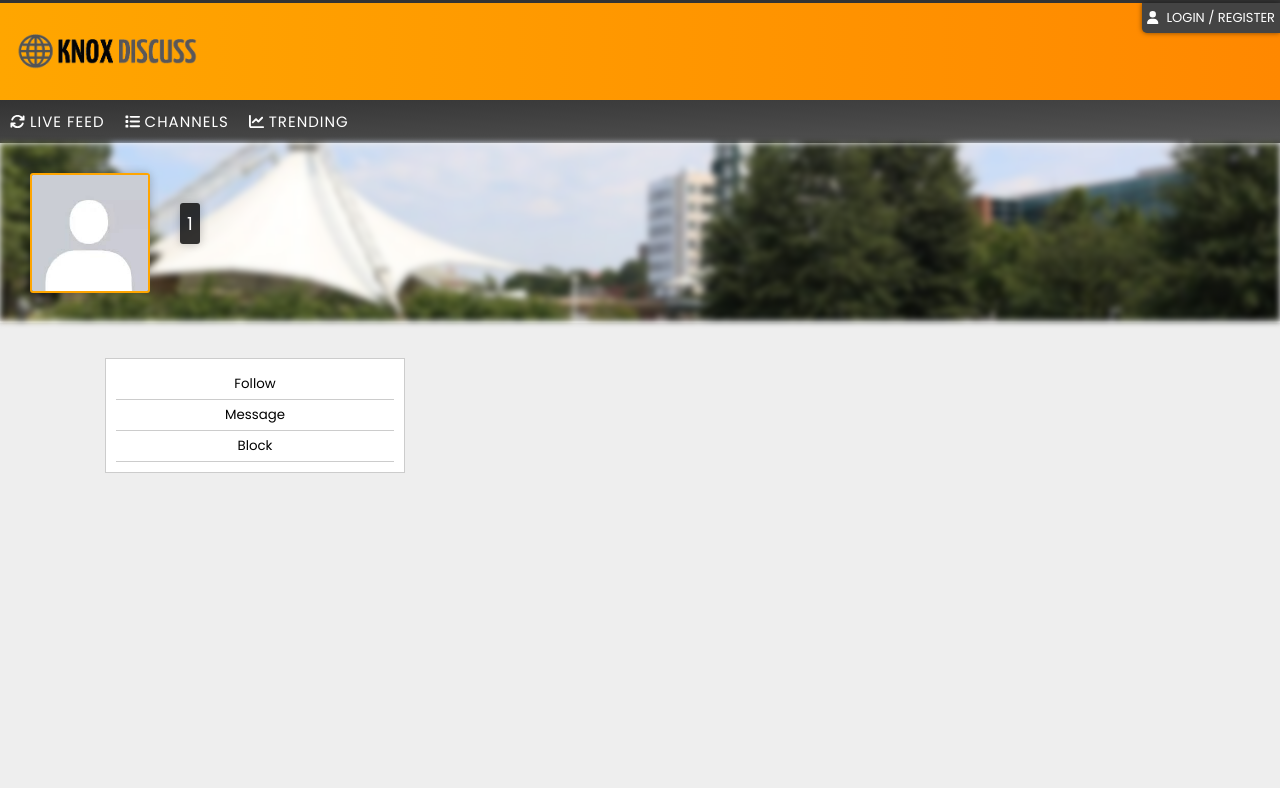
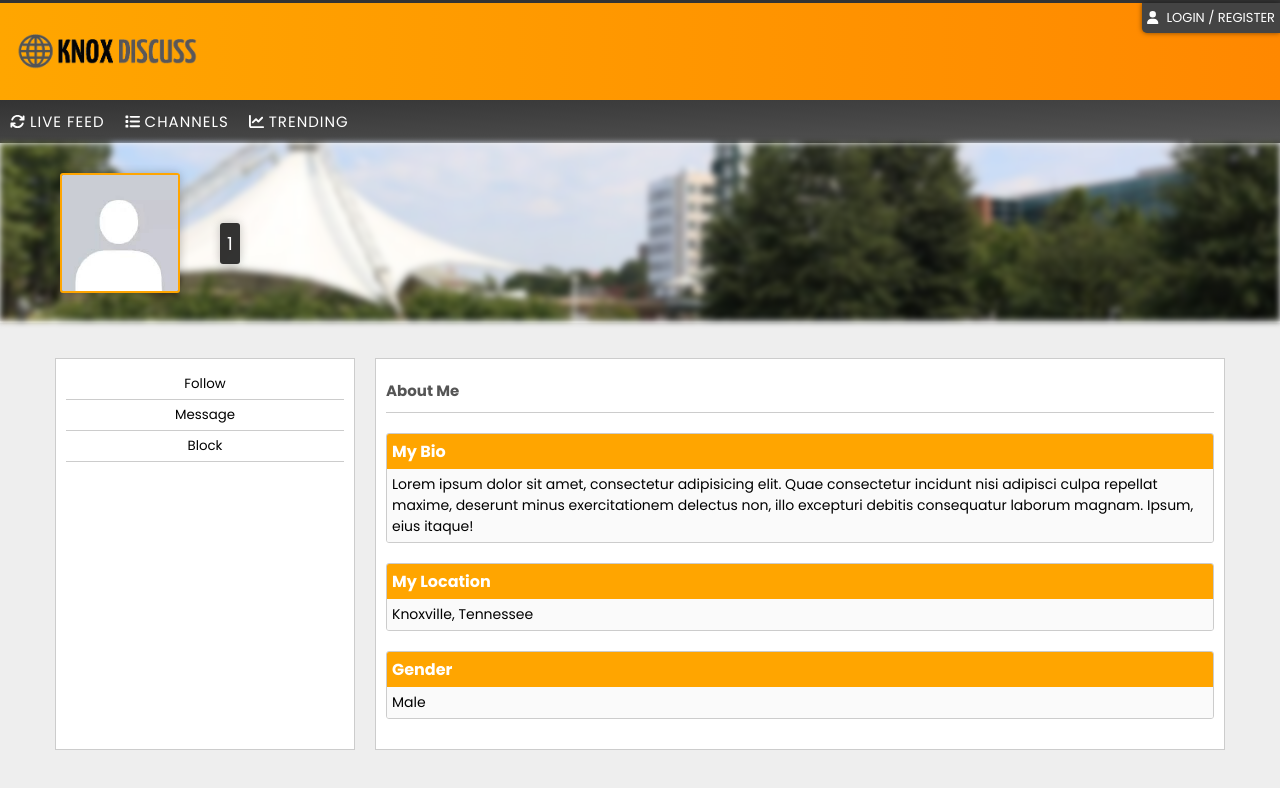
Before and after one commit to hjb1694/kdiscuss_nuxt, a Nuxt app: page /user/profile/1 in a window 1280 px wide. Shown: the top 788 px of the page. Built offline with nearby package versions, Linux system fonts and the light colour scheme.

Commit message:
continue work on profile page

```diff
--- a/pages/user/profile/[accountname].vue
+++ b/pages/user/profile/[accountname].vue
@@ -2,9 +2,11 @@
     <div>
         <div class="profile-heading">
             <img class="profile-heading__bg" src="@/assets/img/default_profile_bg.jpg" alt="profile background image" />
-            <img class="profile-heading__profile-img" src="@/assets/img/default_profile_img.jpeg" alt="profile image" />
-            <div class="profile-heading__account-name">
-                {{ $route.params.accountname }}
+            <div class="profile-heading__content">
+                <img class="profile-heading__profile-img" src="@/assets/img/default_profile_img.jpeg" alt="profile image" />
+                <div class="profile-heading__account-name">
+                    {{ $route.params.accountname }}
+                </div>
             </div>
         </div>
         <div class="profile-body">
@@ -21,7 +23,27 @@
                     </button>
                 </div>
             </div>
-            <div></div>
+            <div class="profile-about">
+                <h2>About Me</h2>
+                <div class="about-tile">
+                    <h3 class="about-tile__heading">My Bio</h3>
+                    <div class="about-tile__content">
+                        Lorem ipsum dolor sit amet, consectetur adipisicing elit. Quae consectetur incidunt nisi adipisci culpa repellat maxime, deserunt minus exercitationem delectus non, illo excepturi debitis consequatur laborum magnam. Ipsum, eius itaque!
+                    </div>
+                </div>
+                <div class="about-tile">
+                    <h3 class="about-tile__heading">My Location</h3>
+                    <div class="about-tile__content">
+                        Knoxville, Tennessee
+                    </div>
+                </div>
+                <div class="about-tile">
+                    <h3 class="about-tile__heading">Gender</h3>
+                    <div class="about-tile__content">
+                        Male
+                    </div>
+                </div>
+            </div>
         </div>
     </div>
 </template>
@@ -32,6 +54,7 @@
         position:relative;
         height:18rem;
         border-bottom:2px solid $white;
+        padding:2rem;
 
         &__bg {
             position:absolute;
@@ -44,14 +67,21 @@
             filter:blur(3px);
         }
 
+        &__content {
+            position:relative;
+            max-width:120rem;
+            margin:0 auto;
+            height:100%;
+        }
+
         &__profile-img {
             width:12rem;
             height:12rem;
             object-fit: cover;
             object-position: center;
             position: absolute;
-            left:3rem;
-            top:3rem;
+            left:2rem;
+            top:1rem;
             border:2px solid orange;
             box-shadow:0 0 1rem rgba($black,.24);
             border-radius:3px;
@@ -73,17 +103,24 @@
 
     .profile-body{
         padding:1.5rem;
-        max-width:110rem;
+        max-width:120rem;
         margin:2rem auto;
         display:grid;
         grid-gap:2rem;
         grid-template-columns:30rem auto;
     }
 
-    .profile-sidebar {
+    .profile-sidebar,
+    .profile-about {
         background:#fff;
         border:1px solid #ccc;
         padding:1rem;
+    }
+
+    .profile-about h2 {
+        color:#555;
+        padding:1rem 0;
+        border-bottom:1px solid #ccc;
     }
 
     .profile-menu__button {
@@ -92,6 +129,43 @@
         padding:.5rem;
         border-bottom:1px solid #ccc;
         width:100%;
+        transition:background .3s;
+
+        &:hover {
+            background:#f4f4f4;
+        }
+    }
+
+    .about-tile {
+        margin:2rem 0;
+        border:1px solid #ccc;
+        border-radius:3px;
+        overflow:hidden;
+
+        &__heading {
+            background:orange;
+            padding:.5rem;
+            color:#fff;
+            font-size:1.6rem;
+        }
+
+        &__content {
+            background:#fafafa;
+            padding:.5rem;
+            font-size:1.4rem;
+        }
+    }
+
+    @media (max-width:900px) {
+
+        .profile-body {
+            display:block;
+        }
+
+        .profile-sidebar {
+            margin-bottom:2rem;
+        }
+
     }
 
 
```
